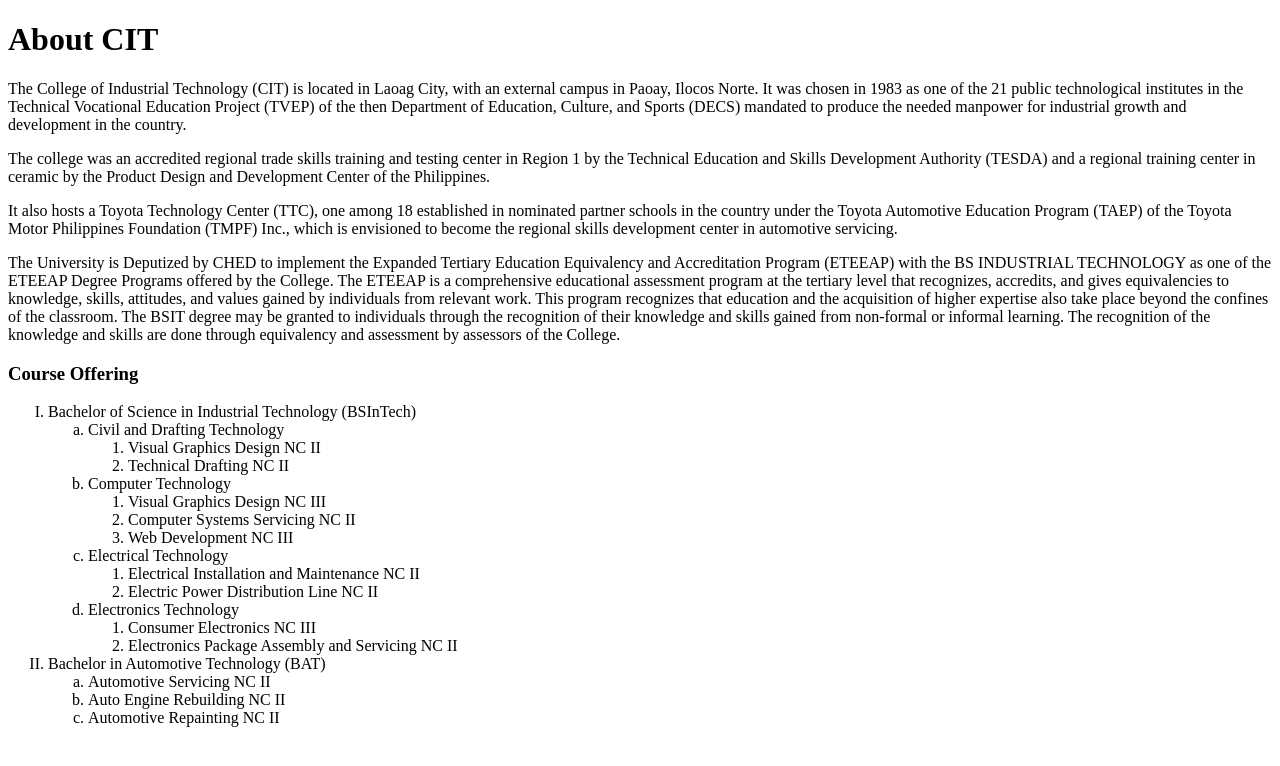
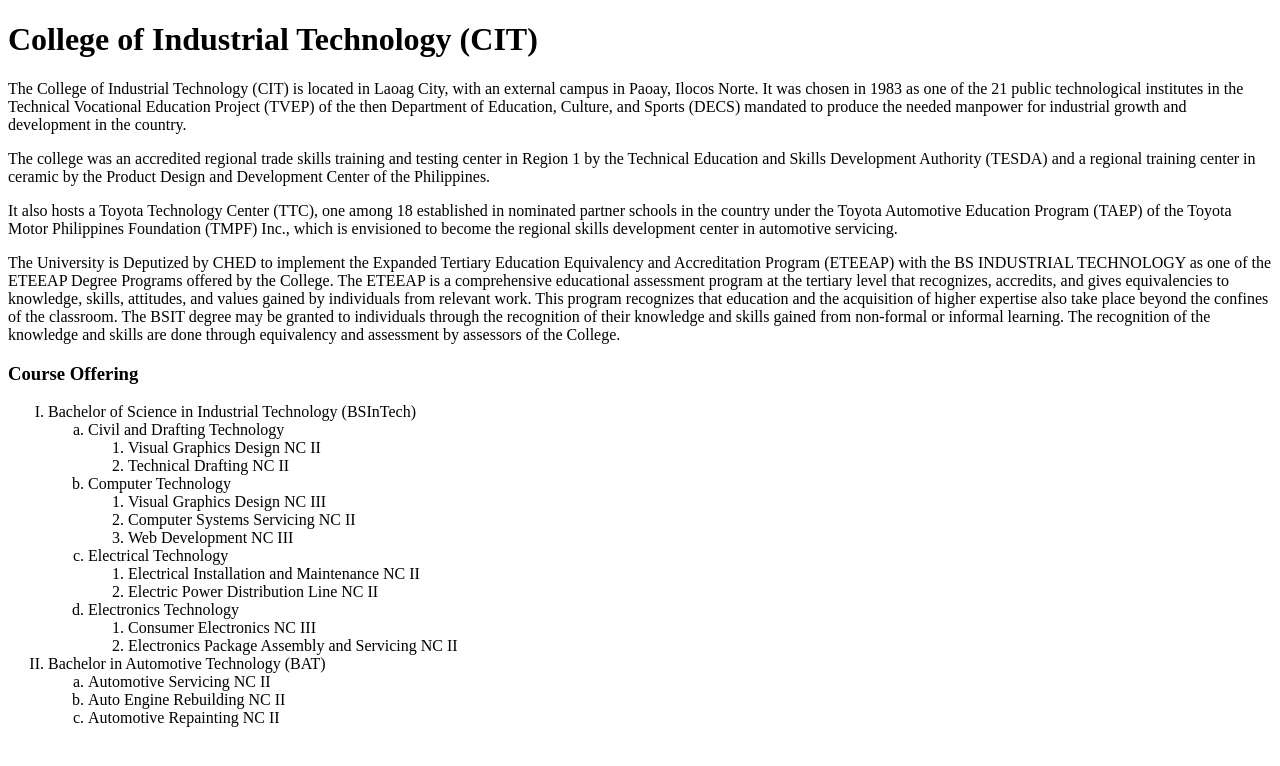
Before and after one commit to jvince0420/Activity-3, a plain HTML site: page index.html in a window 1280 px wide. Drawn offline with Linux system fonts and the light colour scheme.

Commit message:
Activity-3

```diff
--- a/index.html
+++ b/index.html
@@ -6,7 +6,7 @@
     <title>Activity3</title>
 </head>
 <body>
-    <h1>About CIT</h1>
+    <h1>College of Industrial Technology (CIT)</h1>
     <p>The College of Industrial Technology (CIT) is located in Laoag City, with an external campus in Paoay, Ilocos Norte. It was chosen in 1983 as one of the 21 public technological institutes in the Technical Vocational Education Project (TVEP) of the then Department of Education, Culture, and Sports (DECS) mandated to produce the needed manpower for industrial growth and development in the country.</p>
     <p>The college was an accredited regional trade skills training and testing center in Region 1 by the Technical Education and Skills Development Authority (TESDA) and a regional training center in ceramic by the Product Design and Development Center of the Philippines.</p>
     <p>It also hosts a Toyota Technology Center (TTC), one among 18 established in nominated partner schools in the country under the Toyota Automotive Education Program (TAEP) of the Toyota Motor Philippines Foundation (TMPF) Inc., which is envisioned to become the regional skills development center in automotive servicing.</p>
```
